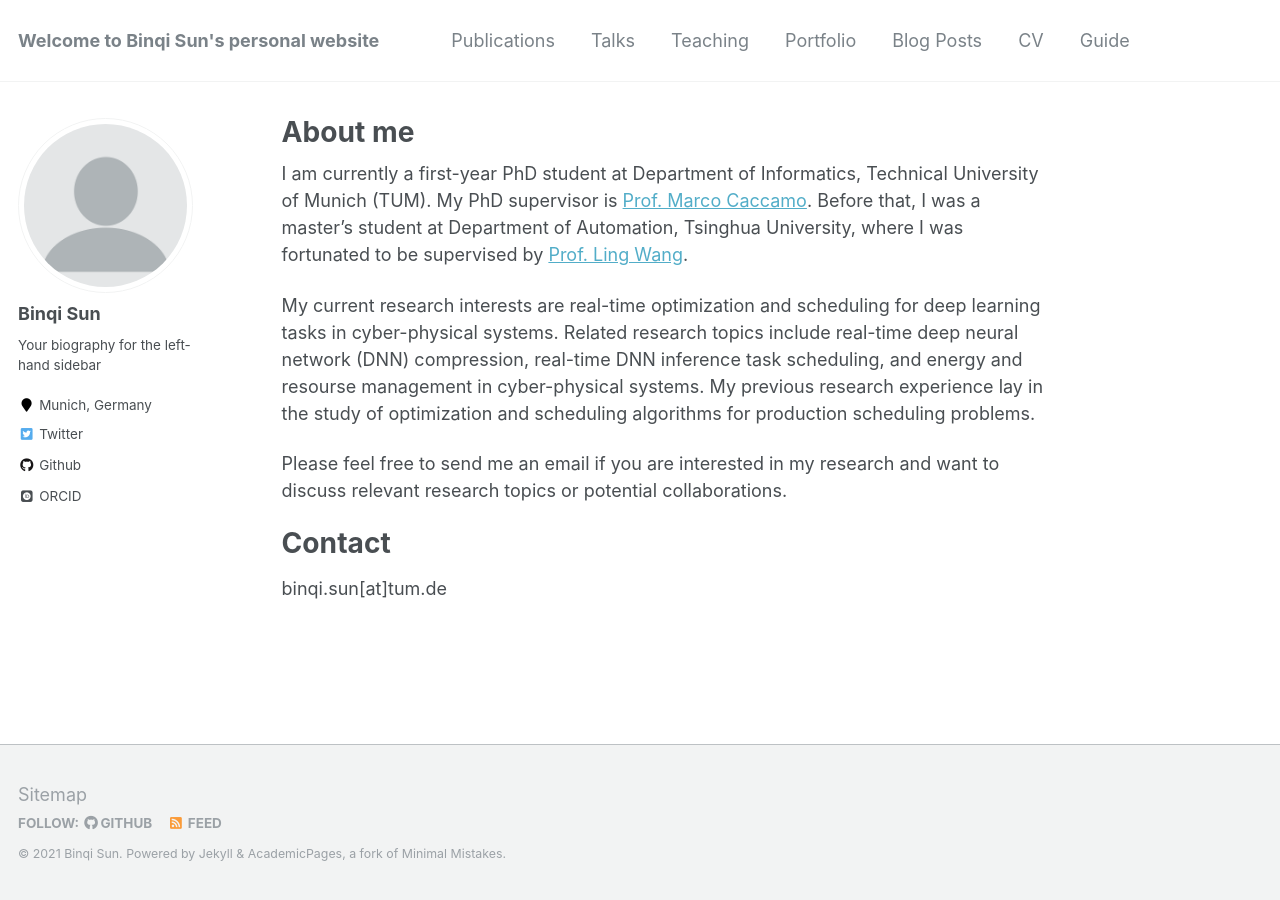
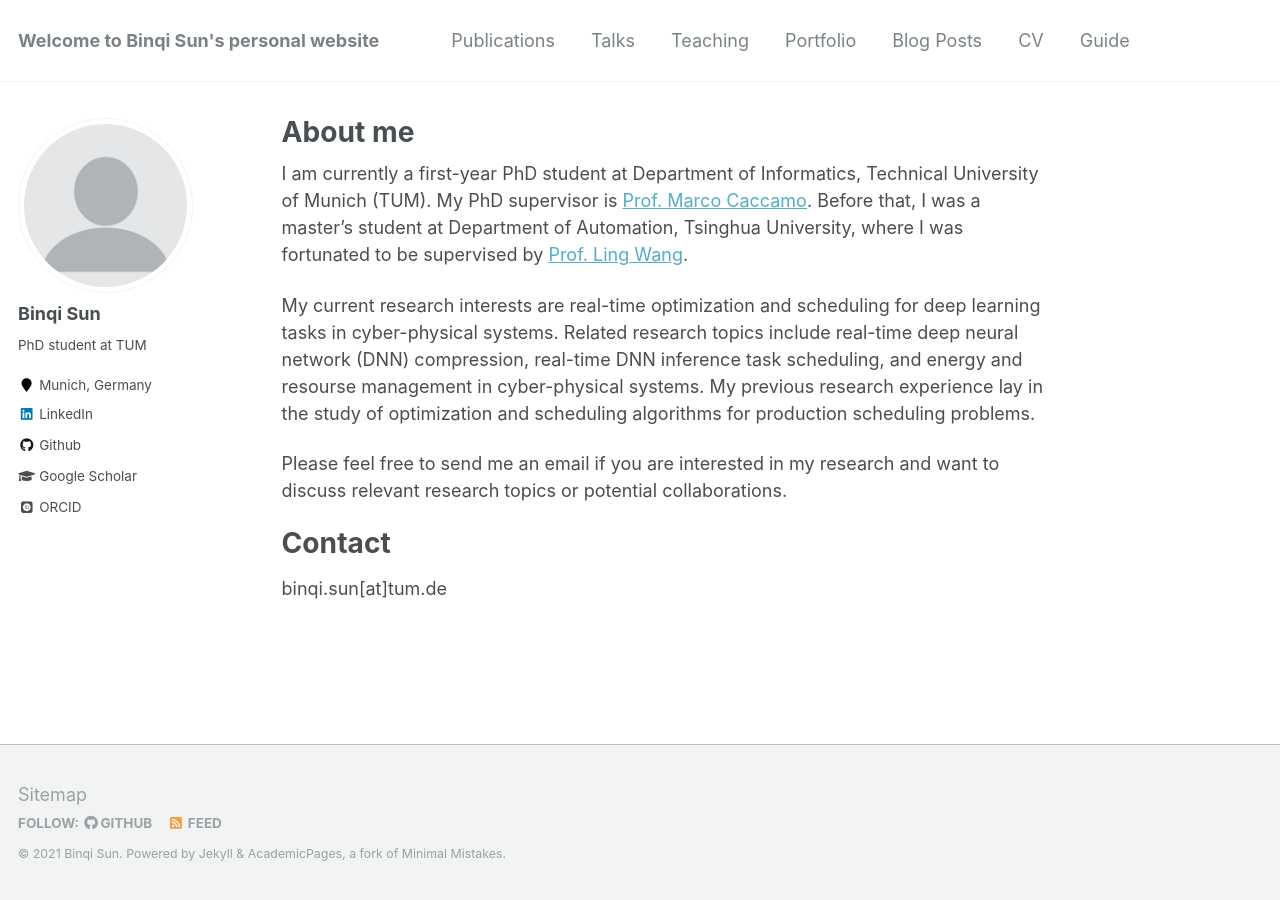
Before and after one commit to binqi-sun/binqi-sun.github.io, a Jekyll site: the page built from _pages/about.md, in a window 1280 px wide. Built offline with Jekyll 4.4.1, drawn with Linux system fonts in a browser that asks for light colours; some web fonts are replaced.

Commit message:
Update _config.yml

```diff
--- a/_config.yml
+++ b/_config.yml
@@ -11,9 +11,9 @@
 title_separator          : "-"
 name                     : &name "Binqi Sun"
 description              : &description "personal description"
-url                      : https://academicpages.github.io # the base hostname & protocol for your site e.g. "https://mmistakes.github.io"
+url                      : https://binqi-sun.github.io # the base hostname & protocol for your site e.g. "https://mmistakes.github.io"
 baseurl                  : "" # the subpath of your site, e.g. "/blog"
-repository               : "academicpages/academicpages.github.io"
+repository               : "binqi-sun.github.io"
 teaser                   :  # filename of teaser fallback teaser image placed in /images/, .e.g. "500x300.png"
 breadcrumbs              : false # true, false (default)
 words_per_minute         : 160
@@ -25,7 +25,7 @@
   disqus:
     shortname            :
   discourse:
-    server               : # https://meta.discourse.org/t/embedding-discourse-comments-via-javascript/31963 , e.g.: meta.discourse.org
+    server               : #
   facebook:
     appid                :
     num_posts            : # 5 (default)
@@ -56,8 +56,8 @@
 yandex_site_verification :
 
 # Social Sharing
-twitter:
-  username               : &twitter
+# twitter:
+#   username               : &twitter
 facebook:
   username               :
   app_id                 :
@@ -82,13 +82,13 @@
 author:
   name             : "Binqi Sun"
   avatar           : "profile.png"
-  bio              : "Your biography for the left-hand sidebar"
+  bio              : "PhD student at TUM"
   location         : "Munich, Germany"
   employer         :
-  pubmed           : # "https://www.ncbi.nlm.nih.gov/pubmed/?term=john+snow"
-  googlescholar    : # "http://yourfullgooglescholarurl.com"
+  pubmed           :
+  googlescholar    : "https://scholar.google.com/citations?user=ZFeeY4gAAAAJ&hl=en"
   email            :
-  researchgate     :  # example: "https://www.researchgate.net/profile/yourprofile"
+  researchgate     :
   uri              :
   bitbucket        :
   codepen          :
@@ -100,16 +100,16 @@
   google_plus      :
   keybase          :
   instagram        :
-  impactstory      : #"https://profiles.impactstory.org/u/xxxx-xxxx-xxxx-xxxx"
+  impactstory      :
   lastfm           :
-  linkedin         :
-  orcid            : "http://orcid.org/yourorcidurl"
+  linkedin         : "https://www.linkedin.com/in/binqisun/"
+  orcid            : "https://orcid.org/0000-0002-9764-6259"
   pinterest        :
   soundcloud       :
-  stackoverflow    : # http://stackoverflow.com/users/123456/username
+  stackoverflow    :
   steam            :
   tumblr           :
-  twitter          : "replacethistwitterhandle"
+  twitter          :
   vine             :
   weibo            :
   xing             :
```
